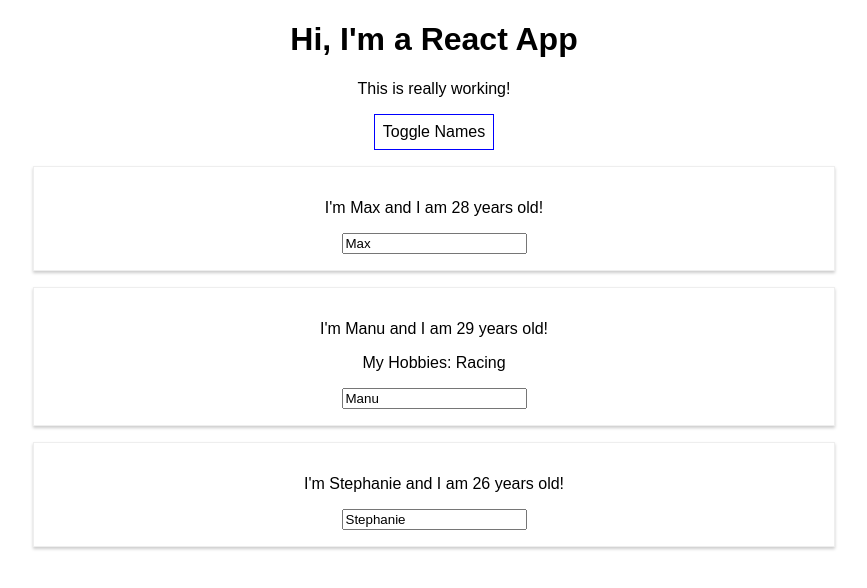
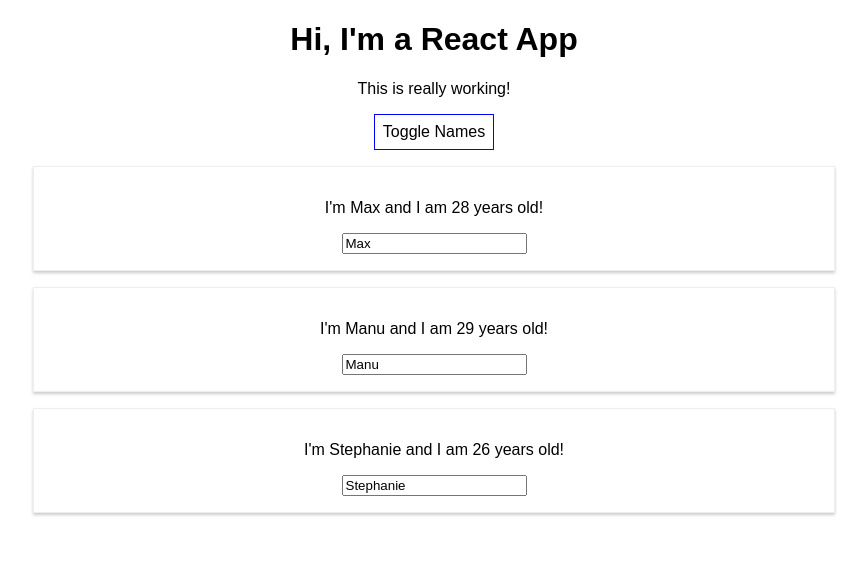
Before and after one commit to jiangmichael1/React-Refresher-Course, a React (Create React App) app in the folder react-complete-guide/: page / in a window 1280 px wide. Both pictures are taken after a click on the button "Toggle Names". Shown: the top 588 px of the page, without its empty margins (206-1073 px from the left). Built offline with nearby package versions, Linux system fonts and the light colour scheme.

Commit message:
Map info for component

```diff
--- a/react-complete-guide/src/App.js
+++ b/react-complete-guide/src/App.js
@@ -12,6 +12,7 @@
     ],
     otherState: 'some other value',
     showPersons: false
+
   };
 
   switchNameHandler = (newName) => {
@@ -57,21 +58,12 @@
     if ( this.state.showPersons ) {
       persons = (
         <div>
-          <Person
-            name={this.state.persons[0].name}
-            age={this.state.persons[0].age}
-          />
-          <Person
-            name={this.state.persons[1].name}
-            age={this.state.persons[1].age}
-            click={this.switchNameHandler.bind(this, 'Max!')}
-            changed={this.nameChangedHandler}
-            >My Hobbies: Racing
-          </Person>
-          <Person
-            name={this.state.persons[2].name}
-            age={this.state.persons[2].age}
-          />
+          {this.state.persons.map(person => {
+            return <Person
+              name={person.name}
+              age={person.age}
+              />
+          })}
         </div>
       );
     }
```
